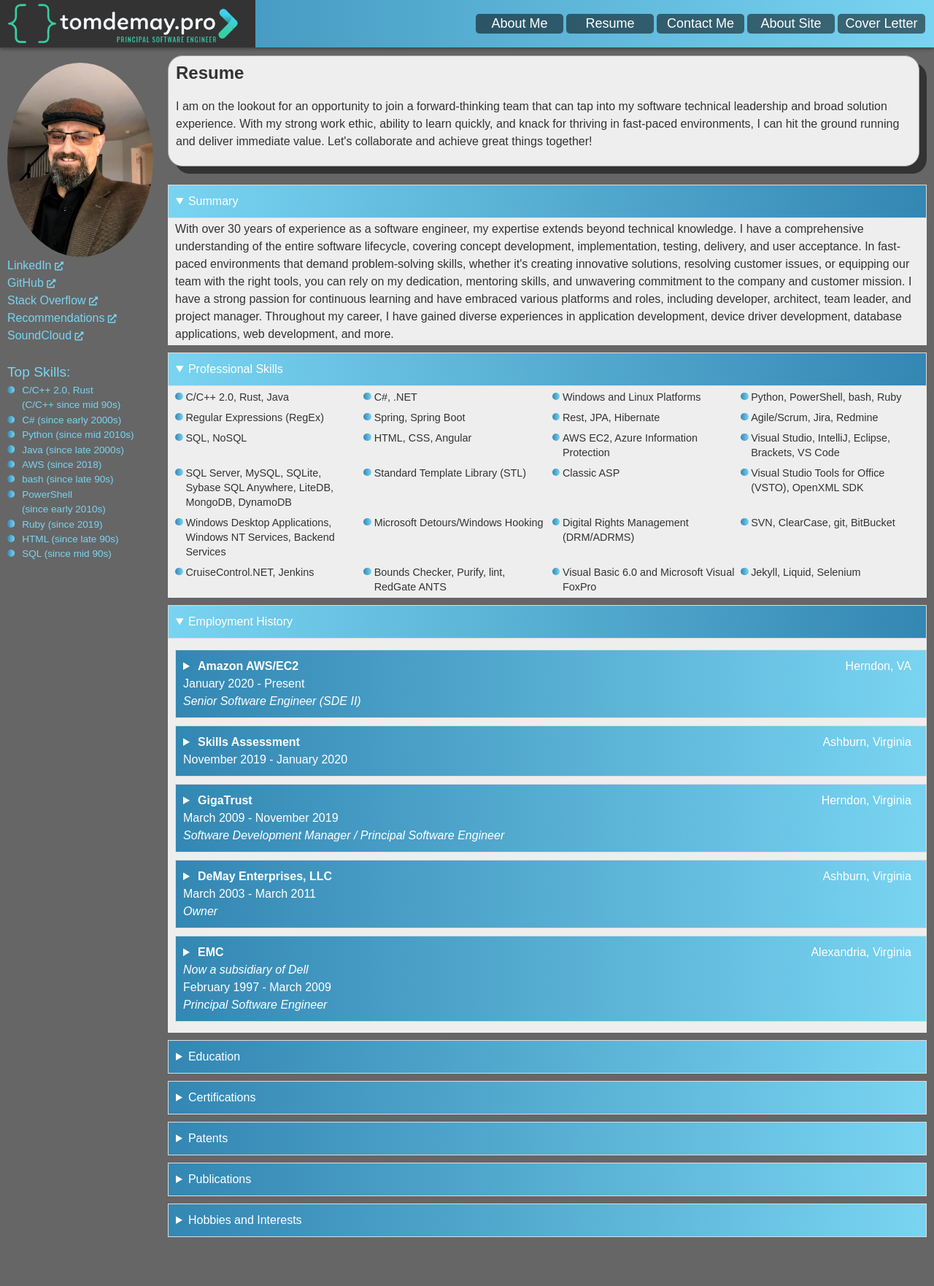
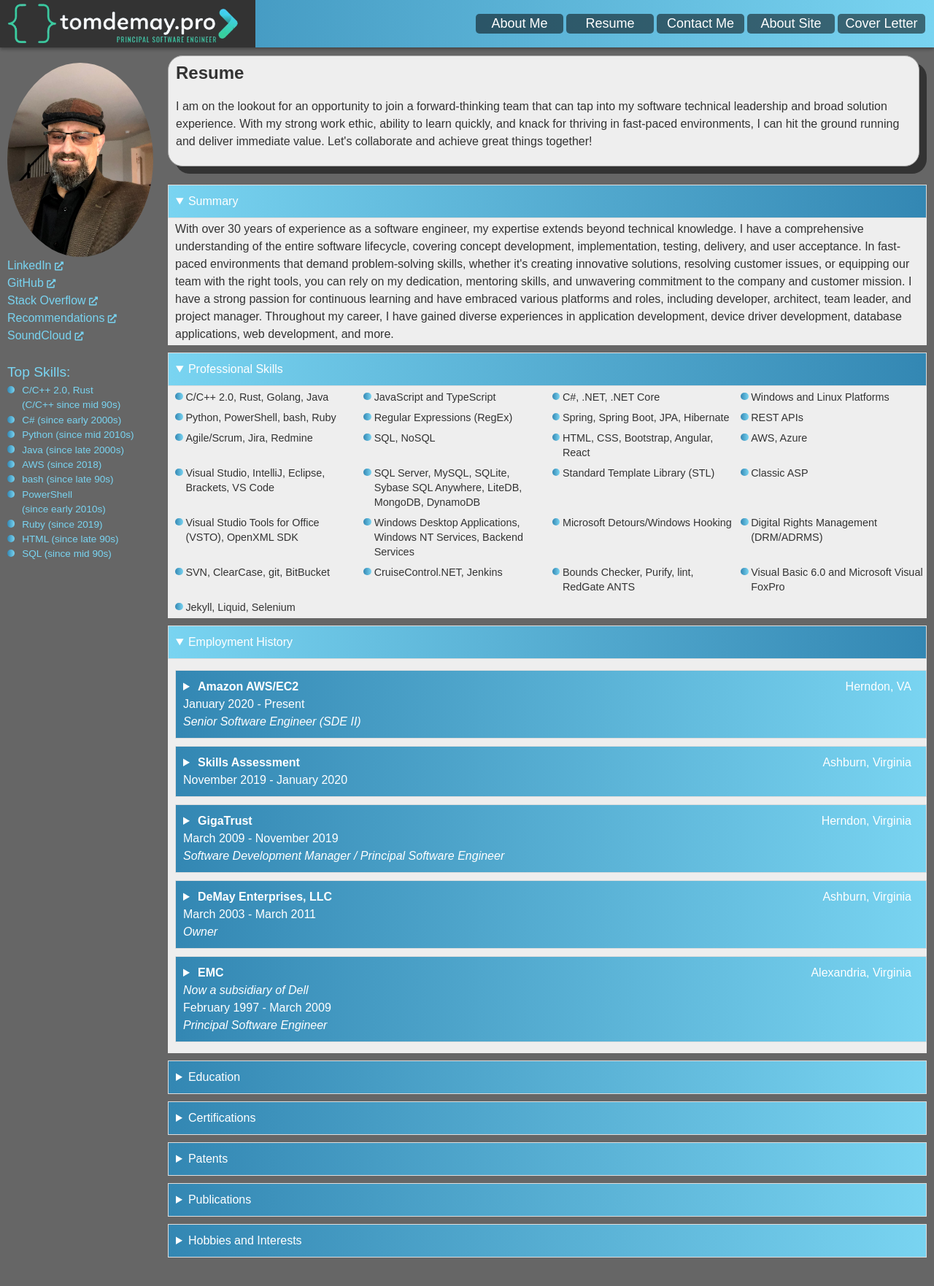
Before and after one commit to tomdemay/tomdemaypro, a Jekyll site: the page built from resume.html, in a window 1280 px wide. Shown: the top 1762 px of the page at 73% size. Built offline with Jekyll 4.4.1, drawn with Linux system fonts in a browser that asks for light colours.

Commit message:
Adding golang, react, bootstrap, java and typescript and working with react and go (golang) udemy course.

```diff
--- a/_includes/resume/certifications.html
+++ b/_includes/resume/certifications.html
@@ -1,11 +1,13 @@
-<details id="certifications">
-    <summary>Certifications</summary>
-    <ul class="two-column-list">
-        <li> <span class="left">Currently pursuing AWS and Azure Certifications</span> <span
-                class="right">In Progress</span> </li>
-        <li> <span class="left">Microsoft Certified Solution Developer (MCSD)</span> <span
-                class="right">April, 1998</span> </li>
-        <li> <span class="left">Microsoft Certified Professional (MCP)</span> <span
-                class="right">March, 1998</span> </li>
-    </ul>
-</details>
+<div class="no-page-break">
+    <details id="certifications">
+        <summary>Certifications</summary>
+        <ul class="two-column-list">
+            <li> <span class="left">Currently pursuing AWS and Azure Certifications</span> <span class="right">In
+                    Progress</span> </li>
+            <li> <span class="left">Microsoft Certified Solution Developer (MCSD)</span> <span class="right">April,
+                    1998</span> </li>
+            <li> <span class="left">Microsoft Certified Professional (MCP)</span> <span class="right">March, 1998</span>
+            </li>
+        </ul>
+    </details>
+</div>
--- a/_includes/resume/education.html
+++ b/_includes/resume/education.html
@@ -7,22 +7,36 @@
                 University of Texas at Austin<br>
                 Texas McCombs School of Business<br>
                 Currently enrolled to fill in the few remaining gaps in my existing AWS knowledge.<br>
-                The expectation is to obtain <strong>AWS</strong> and <strong>Azure certifications</strong> and get exposure to other
-                cloud providers such as <strong>Google and IBM</strong>.<br>
-                Current GPA 4.33
+                The expectation is to obtain <strong>AWS</strong> and <strong>Azure certifications</strong> and get
+                exposure to other cloud providers such as <strong>Google and IBM</strong>.<br>
+                4.2 GPA
             </span>
-            <span class="right">March 2023 - Present</span>
+            <span class="right">March 2023 - October 2023</span>
         </li>
         <li>
             <span class="left">
                 Spring Boot 3, Spring 6, Spring REST API, Spring MVC, Spring Security, Thymeleaf, JPA & Hibernate<br>
-                <a target="_blank" href="https://www.udemy.com/course/spring-hibernate-tutorial/" class="link-with-indicator">
+                <a target="_blank" href="https://www.udemy.com/course/spring-hibernate-tutorial/"
+                    class="link-with-indicator">
                     udemy.com/course/spring-hibernate-tutorial/
                     <i class="fas fa-external-link-alt fa-xs"></i>
                 </a>
             </span>
             <span class="right">
                 Present
+            </span>
+        </li>
+        <li>
+            <span class="left">
+                Working with React and Go (Golang)<br>
+                <a target="_blank" href="https://www.udemy.com/course/working-with-react-and-go-golang/"
+                    class="link-with-indicator">
+                    udemy.com/course/working-with-react-and-go-golang/
+                    <i class="fas fa-external-link-alt fa-xs"></i>
+                </a>
+            </span>
+            <span class="right">
+                October, 2023
             </span>
         </li>
         <li>
@@ -64,7 +79,8 @@
         <li>
             <span class="left">
                 Strayer University<br>
-                <i>Completed 4 years of college in one year by teaching myself the material and testing out of classes.</i><br>
+                <i>Completed 4 years of college in one year by teaching myself the material and testing out of
+                    classes.</i><br>
                 Summa Cum Laude (4.0 GPA)<br>
             </span>
             <span class="right">March 1998 - March 1999</span>
--- a/_includes/resume/hobbies.html
+++ b/_includes/resume/hobbies.html
@@ -1,3 +1,4 @@
+<div class="no-page-break">
     <details id="hobbies"> <a name="interests"></a> <a name="hobbiesandinterests"></a>
         <summary>Hobbies and Interests</summary>
         <ul class="hobbies-list">
@@ -19,3 +20,4 @@
             <li>Woodworking, Handyman</li>
         </ul>
     </details>
+</div>
--- a/_includes/resume/patents.html
+++ b/_includes/resume/patents.html
@@ -1,8 +1,10 @@
+<div class="no-page-break">
     <details id="patents">
         <summary>Patents</summary>
         <ul class="two-column-list">
             <li> <span class="left"> US Patent 7,233,957 B1<br> "Method and Apparatus for
-                identifying and Processing Changes to Management Information" </span> <span
-                class="right"> June, 2007 </span> </li>
+                    identifying and Processing Changes to Management Information" </span> <span class="right"> June,
+                    2007 </span> </li>
         </ul>
     </details>
+</div>
--- a/_includes/resume/professionalskills.html
+++ b/_includes/resume/professionalskills.html
@@ -1,17 +1,18 @@
 <details open> <a name="professional"></a>
     <summary id="professionalskills">Professional Skills</summary>
     <ul class="skills-list">
-        <li>C/C++ 2.0, Rust, Java</li>
-        <li>C#, .NET</li>
+        <li>C/C++ 2.0, Rust, Golang, Java</li>
+        <li>JavaScript and TypeScript</li>
+        <li>C#, .NET, .NET Core</li>
         <li>Windows and Linux Platforms</li>
         <li>Python, PowerShell, bash, Ruby</li>
         <li>Regular Expressions (RegEx)</li>
-        <li>Spring, Spring Boot</li>
-        <li>Rest, JPA, Hibernate</li>
+        <li>Spring, Spring Boot, JPA, Hibernate</li>
+        <li>REST APIs</li>
         <li>Agile/Scrum, Jira, Redmine</li>
         <li>SQL, NoSQL</li>
-        <li>HTML, CSS, Angular</li>
-        <li>AWS EC2, Azure Information Protection</li>
+        <li>HTML, CSS, Bootstrap, Angular, React</li>
+        <li>AWS, Azure</li>
         <li>Visual Studio, IntelliJ, Eclipse, Brackets, VS Code</li>
         <li>SQL Server, MySQL, SQLite, Sybase SQL Anywhere, LiteDB, MongoDB, DynamoDB </li>
         <li>Standard Template Library (STL)</li>
--- a/_includes/resume/publications.html
+++ b/_includes/resume/publications.html
@@ -1,3 +1,4 @@
+<div class="no-page-break">
     <details id="publications">
         <summary>Publications</summary>
         <ul class="two-column-list">
@@ -5,17 +6,17 @@
                     (Part Two)</span> <span class="right">September, 1999</span> </li>
             <li> <span class="left">Client-Server Development in the Real World (Two Part
                     Series)</span> <span class="right">May, 1999</span> </li>
-        <li> <span class="left">Put Microsoft Graph to Work in Your Applications</span> <span
-                class="right">May, 1997</span> </li>
-        <li> <span class="left">Understanding the Composite Class Hierarchy</span> <span
-                class="right">March, 1997</span> </li>
+            <li> <span class="left">Put Microsoft Graph to Work in Your Applications</span> <span class="right">May,
+                    1997</span> </li>
+            <li> <span class="left">Understanding the Composite Class Hierarchy</span> <span class="right">March,
+                    1997</span> </li>
             <li> <span class="left">Use Visual FoxPro to Send and Receive E-Mail and Faxes (Part
                     Two)</span> <span class="right">January, 1997</span> </li>
             <li> <span class="left">Use FoxPro to Send E-Mail Messages (Two Part Series, Cover
                     Article)</span> <span class="right">December, 1997</span> </li>
-        <li> <span class="left">Get the Most Up-To-Date Data with DDE Advise</span> <span
-                class="right">August, 1996</span> </li>
-        <li> <span class="left">Run Applications by Remote Control</span> <span
-                class="right">May, 1996</span> </li>
+            <li> <span class="left">Get the Most Up-To-Date Data with DDE Advise</span> <span class="right">August,
+                    1996</span> </li>
+            <li> <span class="left">Run Applications by Remote Control</span> <span class="right">May, 1996</span> </li>
         </ul>
     </details>
+</div>
```
Also changed, not shown: other parts of _includes/resume/education.html (+2 -1 lines), README.md (added). Lines whose indentation alone changed are shown as unchanged.
